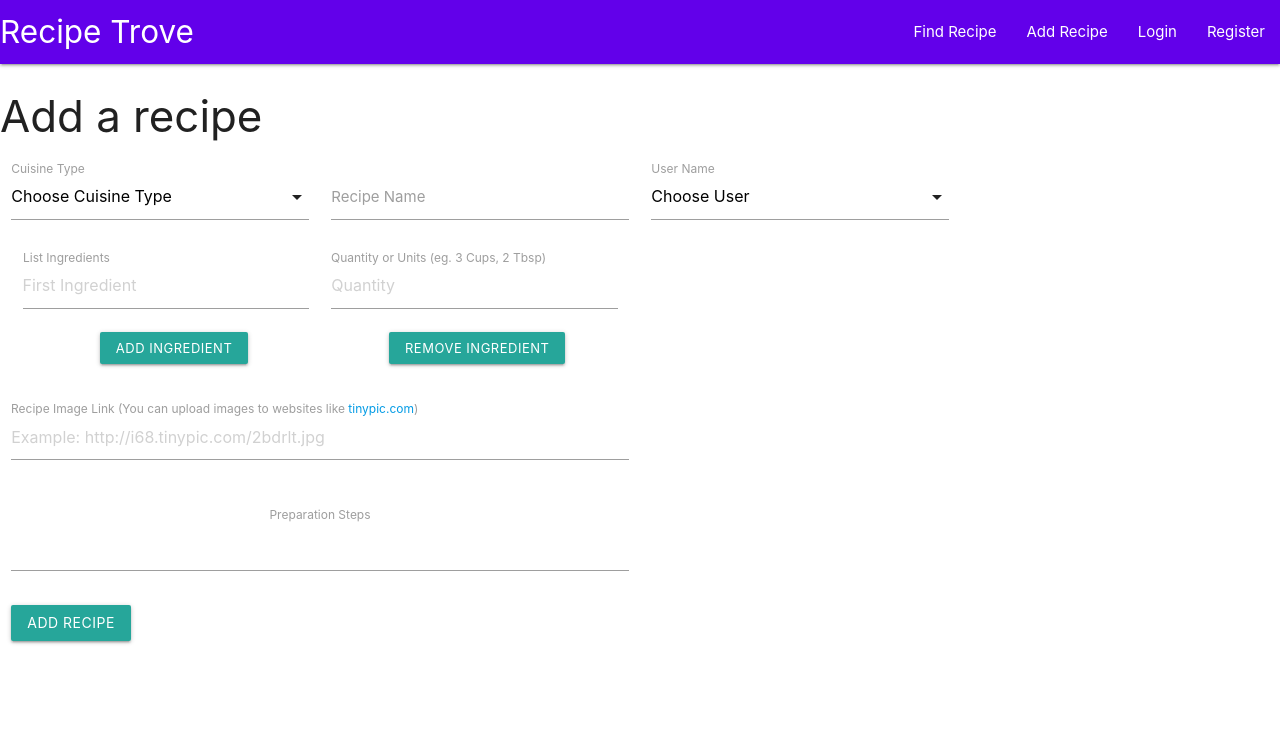
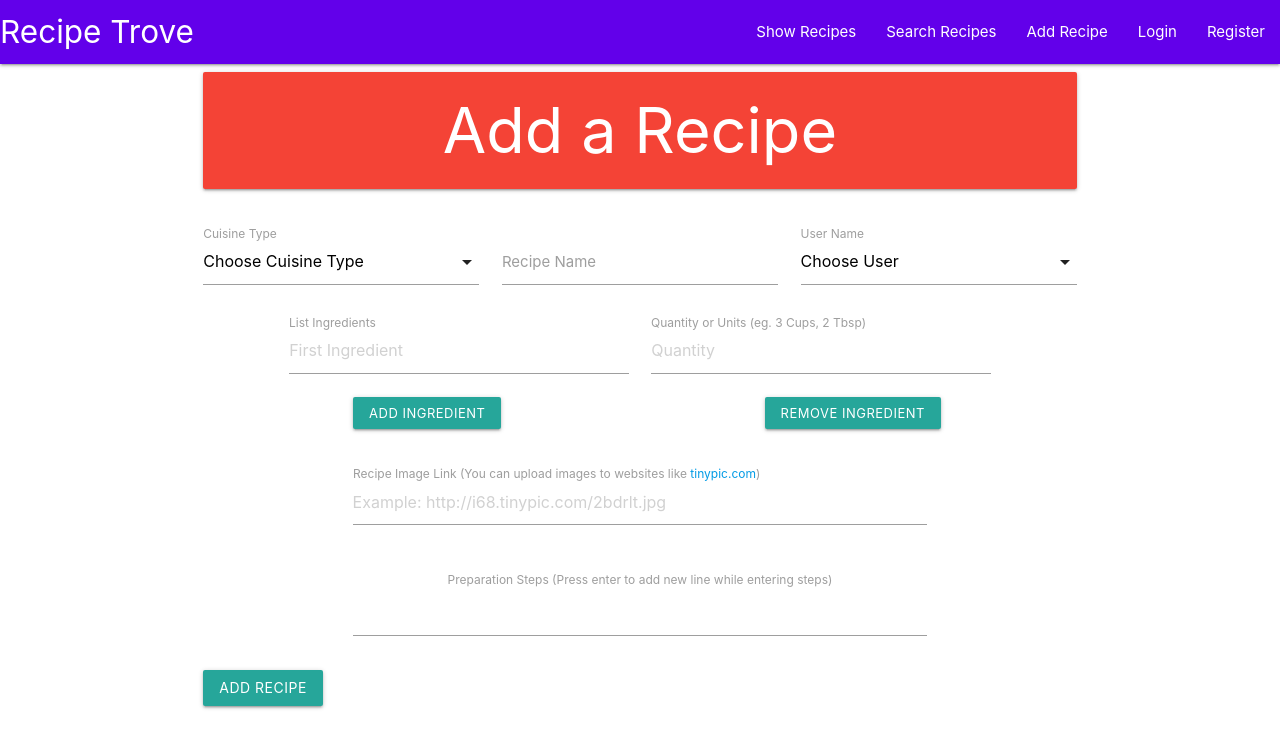
Before and after one commit to Code-Institute-Submissions/Data-Centric-Development-Milestone-Projectv2, a Flask app: page /add_recipe in a window 1280 px wide. Shown: the top 748 px of the page. Run offline with Flask 2, Linux system fonts and the light colour scheme; data that the repository does not hold is empty; some libraries are stand-ins or nearby versions.

Commit message:
Search and result page added

```diff
--- a/app.py
+++ b/app.py
@@ -1,7 +1,7 @@
 import os
 from flask import Flask, render_template, redirect, url_for, request
 from flask_pymongo import PyMongo
-from pymongo import MongoClient
+#from pymongo import MongoClient
 from bson import ObjectId
 
 app = Flask(__name__)
@@ -39,5 +39,30 @@ def insert_recipe():
     recipes.insert_one(request.form.to_dict())
     return redirect(url_for('list_recipes'))
 
+@app.route('/search', methods=['POST', 'GET'])
+def search():
+    return render_template('search.html', recipes = mongo.db.recipes.find(), cuisine=mongo.db.cuisine.find(), user=mongo.db.user.find())
+
+@app.route('/result', methods=['POST'])
+def result():
+    query = {}
+    if request.method == 'POST':
+        try:
+            if request.form['user_name'] != 'None':
+                user = request.form['user_name']
+                query['user_name'] = user
+        except:
+            pass
+        try:
+            if request.form['cuisine_name']  != 'None':
+                cuisine = request.form['cuisine_name']
+                query['cuisine_name'] = cuisine
+        except:
+            pass
+    print(query)
+    search_result = mongo.db.recipes.find(query)
+
+    return render_template('result.html', recipes = mongo.db.recipes.find(), search_result = search_result)
+
 if __name__ == '__main__':
     app.run(host=os.environ.get('IP'), port=int(os.environ.get('PORT')), debug=True)
--- a/static/css/style.css
+++ b/static/css/style.css
@@ -1,11 +1,3 @@
-.card-title {
-    background-color: rgba(0, 0, 0, 0.6);
-    width: 100%;
-}
-
-.card-panel {
-    opacity: 0.8;
-}
 
 .card .card-image .card-title {
     padding: 5px !important;
@@ -21,3 +13,8 @@
     margin-top: 0px !important;
     margin-bottom: 0px !important;
 }
+
+.recipe-image img {
+    max-width: 100%;
+    max-height: 100%;
+}
--- a/templates/addrecipe.html
+++ b/templates/addrecipe.html
@@ -2,11 +2,16 @@
 
 {% block content %}
 
-<h3>Add a recipe</h3>
+<div class="container">
+    <div class="row">
+        <div class="col s12 center-align">
+            <h1 class="card-panel red white-text">Add a Recipe</h1>
+        </div>
+    </div>
     <div class="row">
         <form action="{{ url_for('insert_recipe') }}" method="POST" class="col-sm-12" name="recipeform">
             <div class="row">
-            <div class="input-field col s3">
+                <div class="input-field col s4">
                     <select id="cuisine" name="cuisine_name">
                         <option value="" disabled selected>Choose Cuisine Type</option>
                         {% for cui in cuisine %}
@@ -15,12 +20,12 @@
                     </select>
                     <label>Cuisine Type</label>
                 </div>
-            <div class="input-field col s3">
+                <div class="input-field col s4">
                     <label>Recipe Name</label>
                     <input type="text" id="recipe_name" name="recipe_name">
                 </div>
 
-            <div class="input-field col s3">
+                <div class="input-field col s4">
                     <select id="user_name" name="user_name">
                         <option value="" disabled selected>Choose User</option>
                         {% for x in user %}
@@ -29,12 +34,11 @@
                     </select>
                     <label>User Name</label>
                 </div>
-
             </div>
             <div class="ingredient_count"><textarea name="ingredient_counter" id="ingredient_counter" style="display:none;" >1</textarea></div>
             <div class="ingredient-list" id="ingredient-list">
                 <div class="row ingredient">
-                <div class="col s6 ingredient-row">
+                    <div class="col s10 ingredient-row offset-s1">
                         <div class="input-field col s6">
                             <input placeholder="First Ingredient" type="text" name = "ingredient_1" id="ingredient_1">
                             <label for="">List Ingredients</label>
@@ -47,7 +51,7 @@
                 </div>
             </div>
             <div class="col s12">
-            <div class="row col s6 center">
+                <div class="row col s12 center">
                      <div class="input-field col s6">
                         <button type="button" class="waves-effect waves-light btn-small" id="addIngredientButton">Add Ingredient</button>
                     </div>
@@ -57,14 +61,14 @@
                 </div>
             </div>
             <div class="row">
-             <div class="input-field col s6">
+                 <div class="input-field col s8 offset-s2">
                     <label>Recipe Image Link (You can upload images to websites like <a href="http://tinypic.com/">tinypic.com</a>)</label>
                     <input  placeholder="Example: http://i68.tinypic.com/2bdrlt.jpg" type="text" id="recipe_image" name="recipe_image">
                 </div>
             </div>
             <div class="row">
-            <div class="col s6 center">
-                <label for="">Preparation Steps</label>
+                <div class="col s8 offset-s2 center">
+                    <label for="">Preparation Steps (Press enter to add new line while entering steps)</label>
                     <textarea class="materialize-textarea" name = "preparation" id="preparation" rows="5" cols="60"></textarea>
                 </div>
             </div>
@@ -72,10 +76,10 @@
                 <div class="col sm3">
                     <button class="btn" type="submit">Add Recipe</button>
                 </div>
-
             </div>
 
         </form>
+    </div>
 </div>
 
 <script type="text/javascript">
--- a/templates/base.html
+++ b/templates/base.html
@@ -19,7 +19,8 @@
             <a href="{{url_for('index')}}" class="brand-logo">Recipe Trove</a>
             <a href="#" data-target="mobile-demo" class="sidenav-trigger"><i class="material-icons">menu</i></a>
             <ul class="right hide-on-med-and-down">
-                <li><a href="{{url_for('list_recipes')}}">Find Recipe</a></li>
+                <li><a href="{{url_for('list_recipes')}}">Show Recipes</a></li>
+                <li><a href="{{url_for('search')}}">Search Recipes</a></li>
                 <li><a href="{{url_for('add_recipe')}}">Add Recipe</a></li>
                 <li><a href="#">Login</a></li>
                 <li><a href="#">Register</a></li>
--- a/templates/home.html
+++ b/templates/home.html
@@ -12,7 +12,7 @@
     <div class="col s6 offset-s3">
         <div class="carousel carousel-slider center">
             <div class="carousel-fixed-item center">
-                <a class="waves-effect waves-light  deep-purple btn">button</a>
+                <a class="waves-effect waves-light  deep-purple btn">Show Recipes</a>
             </div>
             {% for recipe in recipes %}
             <div class="carousel-item red white-text" href="#">
```
Also changed, not shown: templates/listrecipes.html (+5 -2 lines), templates/result.html (added, +11 -0 lines), templates/search.html (added, +47 -0 lines), templates/showrecipe.html (+26 -17 lines). Lines whose indentation alone changed are shown as unchanged.
